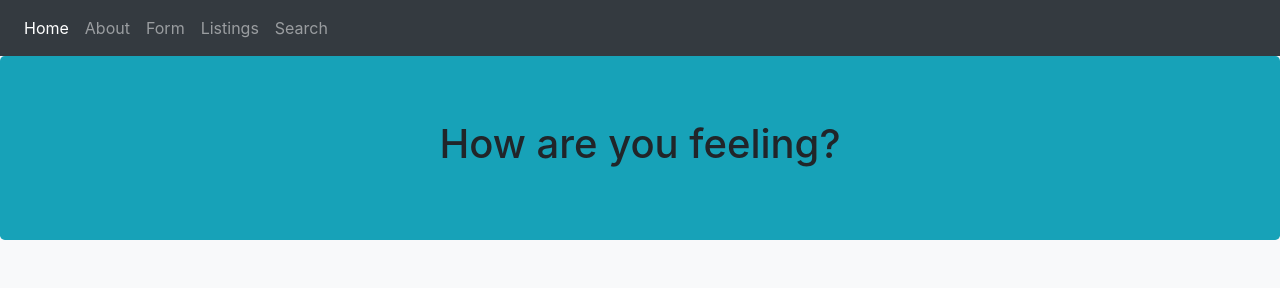
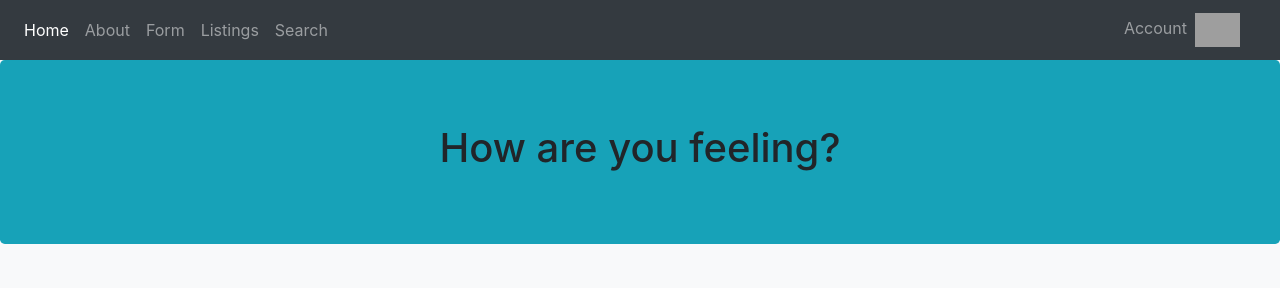
Before and after one commit to danpinto97/HealthTechHack, a Flask app: page /form in a window 1280 px wide. Shown: the top 288 px of the page. Run offline with Flask 2, Linux system fonts and the light colour scheme; some libraries are stand-ins or nearby versions; grey boxes are pictures that could not be loaded.

Commit message:
Navbar update

```diff
--- a/templates/includes/_navbar.html
+++ b/templates/includes/_navbar.html
@@ -17,9 +17,19 @@
       <li class="nav-item">
         <a class="nav-link" href="/listings">Listings</a>
       </li>
-        <li class="nav-item">
+      <li class="nav-item">
         <a class="nav-link" href="/search">Search</a>
       </li>
     </ul>
+
+    <ul class="navbar-nav ml-auto">
+      <li class="nav-item right">
+        <a class="nav-link" href="/account">Account</a>
+      </li>
+      <li class="nav-item">
+        <a class="navbar-brand" href="#">
+          <img src="https://i.ibb.co/f1kPfxM/IMG-1043.jpg" width ="45" alt="" class="d-inline-block align-middle mr-2">
+        </a>
+    </ul>
   </div>
 </nav>
```
